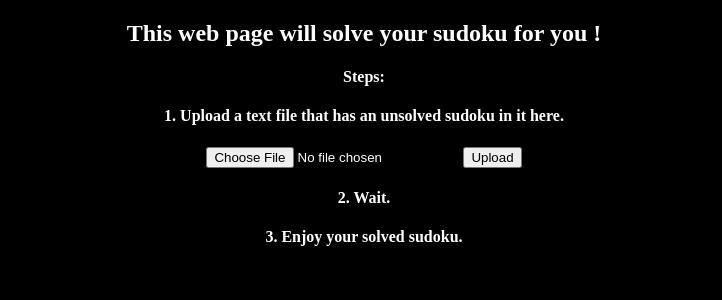
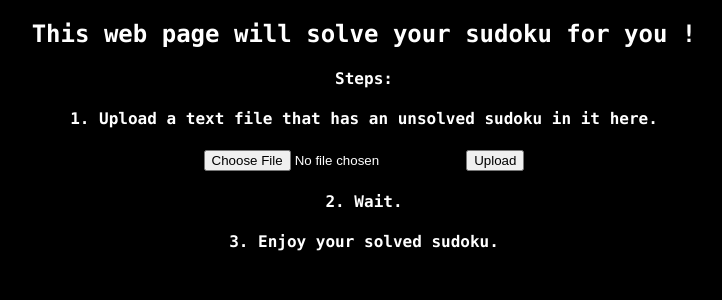
Before and after one commit to eden-fenster/Sudoku, a Flask app: page / in a window 1280 px wide. Shown: the top 300 px of the page, without its empty margins (276-998 px from the left). Run offline with Flask 3, Linux system fonts and the light colour scheme.

Commit message:
* Changed font. * Need to figure out how to check if record needs to be deleted.

```diff
--- a/web/app.py
+++ b/web/app.py
@@ -43,7 +43,7 @@ def post():
     get_response = requests.get("http://sudoku_processor:8000/grids")
     # Return response.
     response = get_response.json()
-    return render_template('results.html') + render_template_string(response)
+    return render_template('results.html', title='Results') + render_template_string(response)
 
 
 if __name__ == '__main__':
--- a/web/static/styles/style.css
+++ b/web/static/styles/style.css
@@ -1,6 +1,7 @@
 body {
      background-color: black;
      color: white;
+     font-family: "Lucida Console", "Courier New", monospace;
    }
    script {
    color: white;
@@ -9,20 +10,24 @@ body {
    h2 {
      color: white;
      margin-left: 0px;
+     font-family: "Lucida Console", "Courier New", monospace;
      text-align: center;
    }
    h4 {
      color: white;
      margin-left: 0px;
+     font-family: "Lucida Console", "Courier New", monospace;
      text-align: center;
    }
    form {
      color: white;
      margin-left: 0px;
+     font-family: "Lucida Console", "Courier New", monospace;
      text-align: center;
    }
    p {
      color: white;
      margin-left: 0px;
+     font-family: "Lucida Console", "Courier New", monospace;
      text-align: center;
    }
--- a/web/templates/results.html
+++ b/web/templates/results.html
@@ -1,7 +1,7 @@
 <!DOCTYPE html>
 <html lang="en">
 <head>
-    <title>Results</title>
+    <title>{{Title}}</title>
     <link rel="stylesheet" type="text/css" href="{{ url_for('static',filename='styles/style.css') }}">
 </head>
 </html>
```
